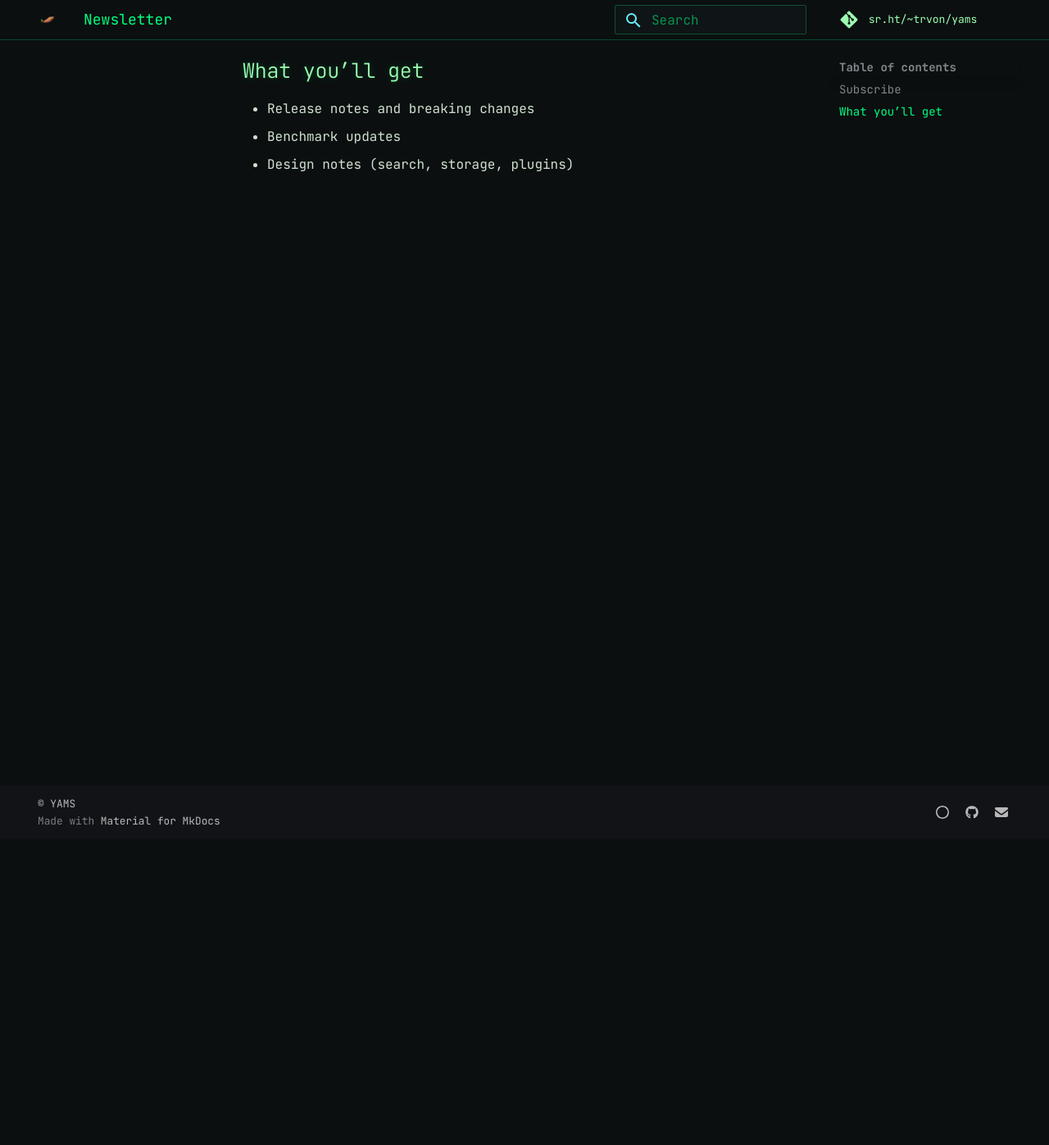
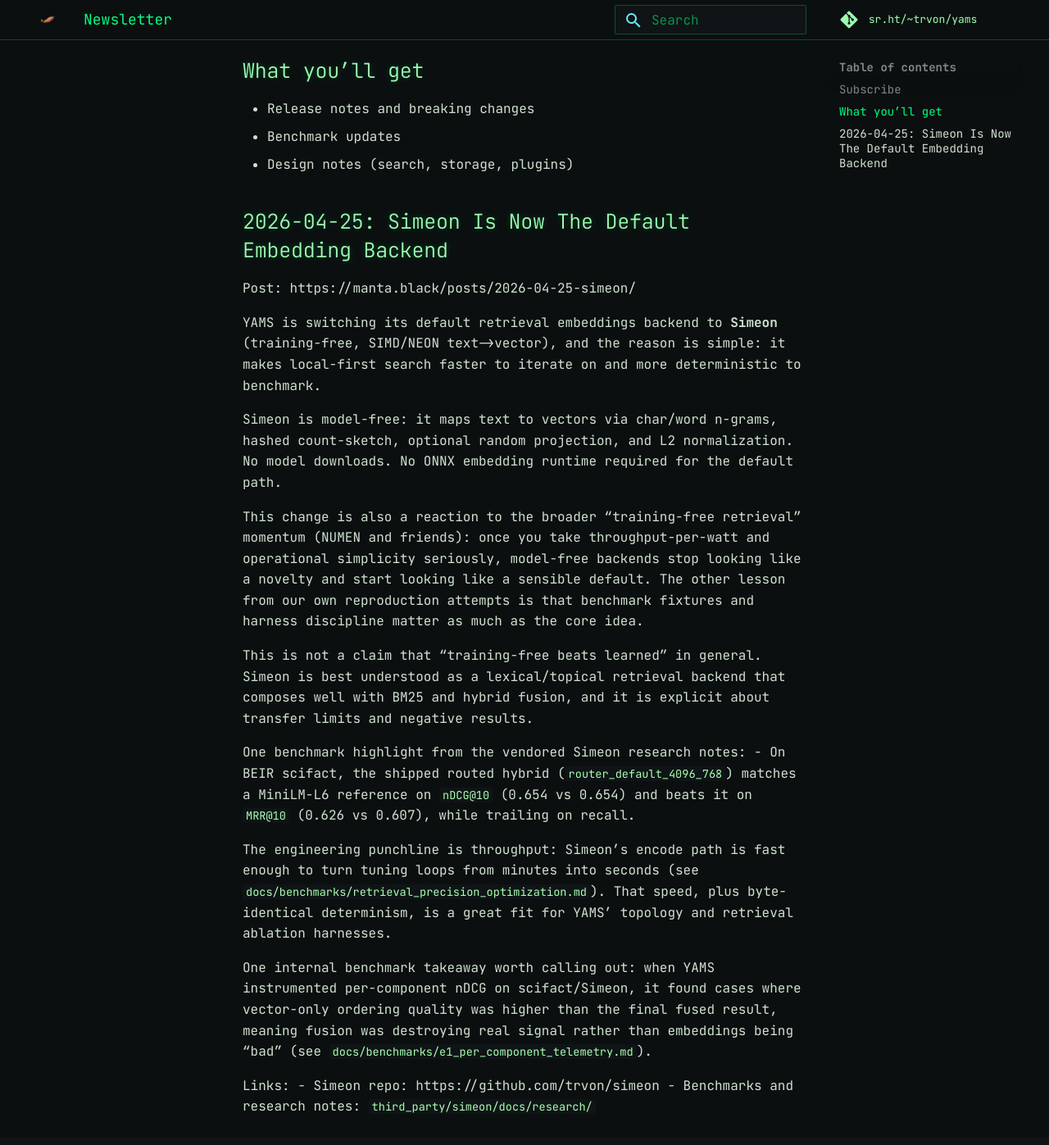
Before and after one commit to trvon/yams, an MkDocs documentation site: the page built from docs/newsletter.md, in a window 1280 px wide and 1400 px high, scrolled down 376 px. Shown: the top 1397 px of the window at 82% size. Built offline with MkDocs 1.6.1 and Material for MkDocs 9.7.7, drawn with Linux system fonts in a browser that asks for light colours; before the commit the page ends 900 px from its top, so only the background shows below that.

Commit message:
fix(perf): pushing newsletter, and embedding lock update

```diff
--- a/docs/newsletter.md
+++ b/docs/newsletter.md
@@ -12,3 +12,26 @@
 - Release notes and breaking changes
 - Benchmark updates
 - Design notes (search, storage, plugins)
+
+## 2026-04-25: Simeon Is Now The Default Embedding Backend
+
+Post: https://manta.black/posts/2026-04-25-simeon/
+
+YAMS is switching its default retrieval embeddings backend to **Simeon** (training-free, SIMD/NEON text->vector), and the reason is simple: it makes local-first search faster to iterate on and more deterministic to benchmark.
+
+Simeon is model-free: it maps text to vectors via char/word n-grams, hashed count-sketch, optional random projection, and L2 normalization. No model downloads. No ONNX embedding runtime required for the default path.
+
+This change is also a reaction to the broader "training-free retrieval" momentum (NUMEN and friends): once you take throughput-per-watt and operational simplicity seriously, model-free backends stop looking like a novelty and start looking like a sensible default. The other lesson from our own reproduction attempts is that benchmark fixtures and harness discipline matter as much as the core idea.
+
+This is not a claim that "training-free beats learned" in general. Simeon is best understood as a lexical/topical retrieval backend that composes well with BM25 and hybrid fusion, and it is explicit about transfer limits and negative results.
+
+One benchmark highlight from the vendored Simeon research notes:
+- On BEIR scifact, the shipped routed hybrid (`router_default_4096_768`) matches a MiniLM-L6 reference on `nDCG@10` (0.654 vs 0.654) and beats it on `MRR@10` (0.626 vs 0.607), while trailing on recall.
+
+The engineering punchline is throughput: Simeon's encode path is fast enough to turn tuning loops from minutes into seconds (see `docs/benchmarks/retrieval_precision_optimization.md`). That speed, plus byte-identical determinism, is a great fit for YAMS' topology and retrieval ablation harnesses.
+
+One internal benchmark takeaway worth calling out: when YAMS instrumented per-component nDCG on scifact/Simeon, it found cases where vector-only ordering quality was higher than the final fused result, meaning fusion was destroying real signal rather than embeddings being "bad" (see `docs/benchmarks/e1_per_component_telemetry.md`).
+
+Links:
+- Simeon repo: https://github.com/trvon/simeon
+- Benchmarks and research notes: `third_party/simeon/docs/research/`
```
Also changed, not shown: docs/index.md (+1 -0 lines), 2 other files.
